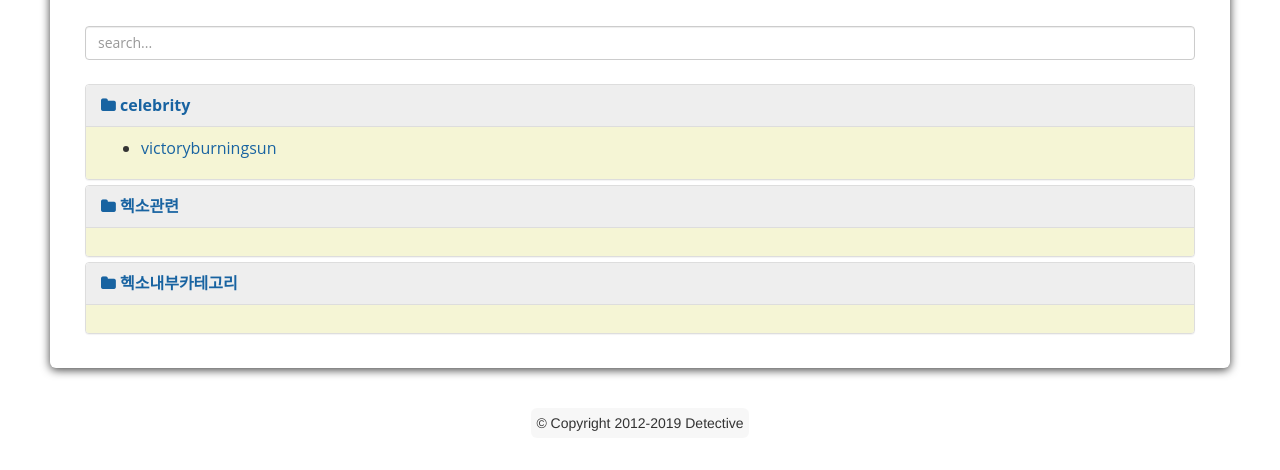
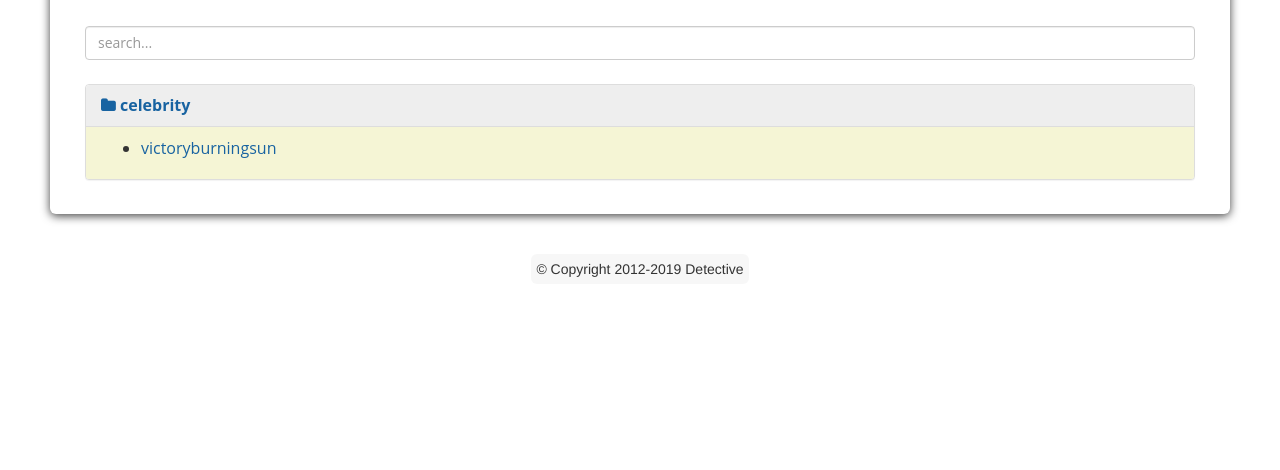
Before and after one commit to gandol1028/gandol1028.github.io, a plain HTML site: page archives/2019/02/index.html in a window 1280 px wide. Shown: the part 98-568 px from the top of the page. Drawn offline with Linux system fonts and the light colour scheme.

Commit message:
Site updated: 2019-02-14 15:19:28

```diff
--- a/archives/2019/02/index.html
+++ b/archives/2019/02/index.html
@@ -92,42 +92,6 @@ var s = document.getElementsByTagName('script')[0]; s.parentNode.insertBefore(ga
 					</div>
 			</div>
 
-			<div class="panel panel-default">
-				<div class="panel-heading">
-					<a class="panel-title" data-toggle="collapse" data-parent="#notebook" href="#헥소관련">
-						<i class="fa fa-folder"></i> 헥소관련
-				</a></div>
-
-					<div id="헥소관련" class="panel-collapse collapse in">
-
-						<div class="panel-body">
-							<ul class="post">
-
-
-
-							</ul>
-						</div>
-					</div>
-			</div>
-
-			<div class="panel panel-default">
-				<div class="panel-heading">
-					<a class="panel-title" data-toggle="collapse" data-parent="#notebook" href="#헥소내부카테고리">
-						<i class="fa fa-folder"></i> 헥소내부카테고리
-				</a></div>
-
-					<div id="헥소내부카테고리" class="panel-collapse collapse in">
-
-						<div class="panel-body">
-							<ul class="post">
-
-
-
-							</ul>
-						</div>
-					</div>
-			</div>
-
 
 
 
```
Also changed, not shown: archives/2019/index.html (+0 -36 lines), archives/index.html (+0 -36 lines), categories/celebrity/index.html (+0 -36 lines), index.html (+0 -36 lines), tags/승리-버닝썬-폭행-사건/index.html (+0 -36 lines).
